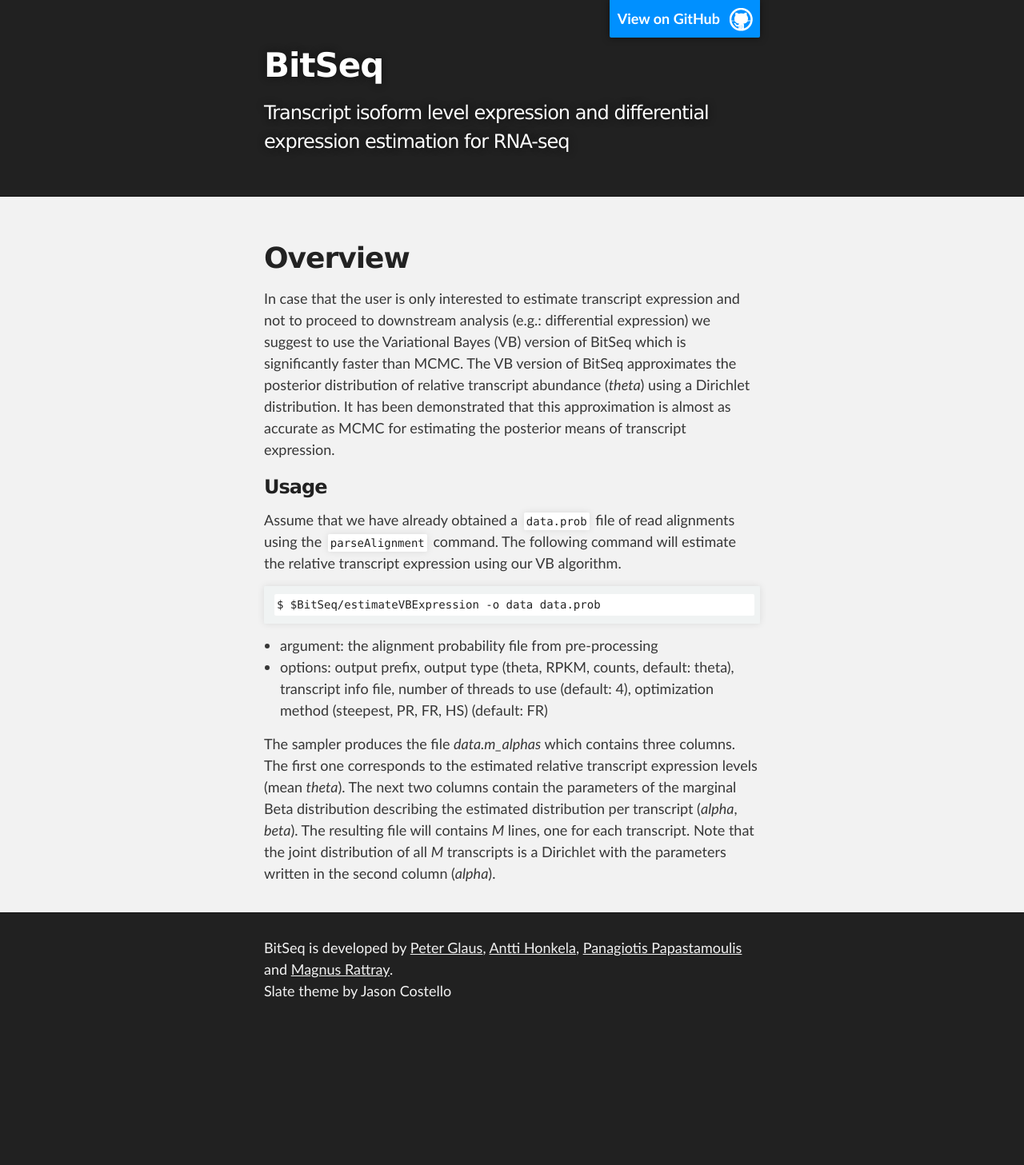
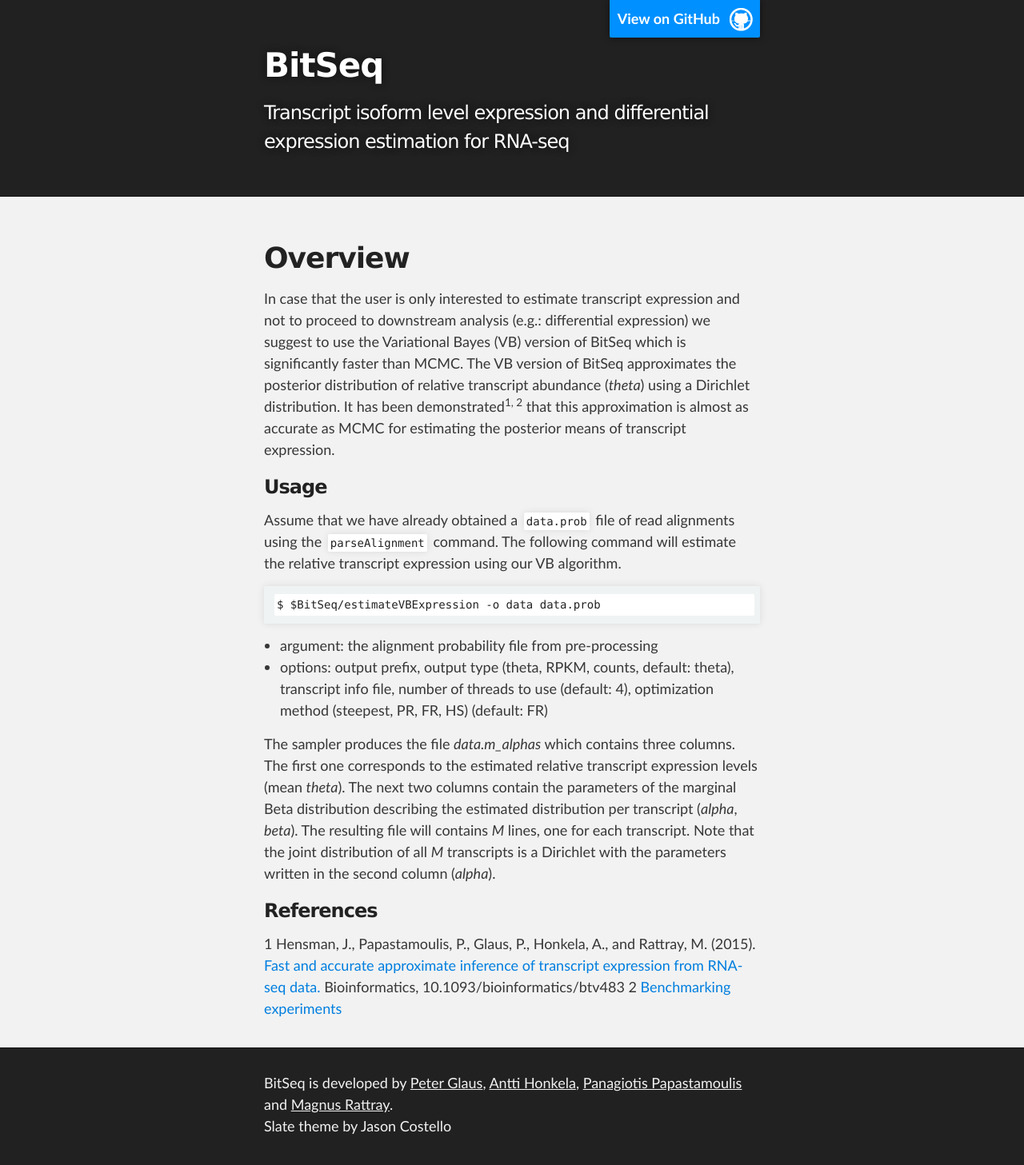
Before and after one commit to BitSeq/bitseq.github.io, a Jekyll site: the page built from howto/variationalBayes.md, in a window 1280 px wide. Shown: the whole page at 80% size. Built offline with Jekyll 4.4.1, drawn with Linux system fonts in a browser that asks for light colours; Markdown is read by kramdown in place of the engine named in the settings; before the commit the page ends 1288 px from its top, so only the background shows below that.

Commit message:
add link to benchmarking experiments

```diff
--- a/howto/variationalBayes.md
+++ b/howto/variationalBayes.md
@@ -6,7 +6,7 @@
 
 # Overview
 
-In case that the user is only interested to estimate transcript expression and not to proceed to downstream analysis (e.g.: differential expression) we suggest to use the Variational Bayes (VB) version of BitSeq which is significantly faster than MCMC. The VB version of BitSeq approximates the posterior distribution of relative transcript abundance (*theta*) using a Dirichlet distribution. It has been demonstrated that this approximation is almost as accurate as MCMC for estimating the posterior means of transcript expression.
+In case that the user is only interested to estimate transcript expression and not to proceed to downstream analysis (e.g.: differential expression) we suggest to use the Variational Bayes (VB) version of BitSeq which is significantly faster than MCMC. The VB version of BitSeq approximates the posterior distribution of relative transcript abundance (*theta*) using a Dirichlet distribution. It has been demonstrated<sup>1, 2</sup> that this approximation is almost as accurate as MCMC for estimating the posterior means of transcript expression.
 
 ### Usage
 
@@ -20,3 +20,8 @@
  * options: output prefix, output type (theta, RPKM, counts, default: theta), transcript info file, number of threads to use (default: 4), optimization method (steepest, PR, FR, HS) (default: FR)
 
 The sampler produces the file *data.m_alphas* which contains three columns. The first one corresponds to the estimated relative transcript expression levels (mean *theta*). The next two columns contain the parameters of the marginal Beta distribution describing the estimated distribution per transcript (*alpha*, *beta*). The resulting file will contains *M* lines, one for each transcript. Note that the joint distribution of all *M* transcripts is a Dirichlet with the parameters written in the second column (*alpha*).
+
+### References
+
+ 1 Hensman, J., Papastamoulis, P., Glaus, P., Honkela, A., and Rattray, M. (2015). [Fast and accurate approximate inference of transcript expression from RNA-seq data.](http://bioinformatics.oxfordjournals.org/content/early/2015/09/04/bioinformatics.btv483) Bioinformatics, 10.1093/bioinformatics/btv483
+ 2 [Benchmarking experiments](https://github.com/BitSeq/BitSeqVB_benchmarking)
```
